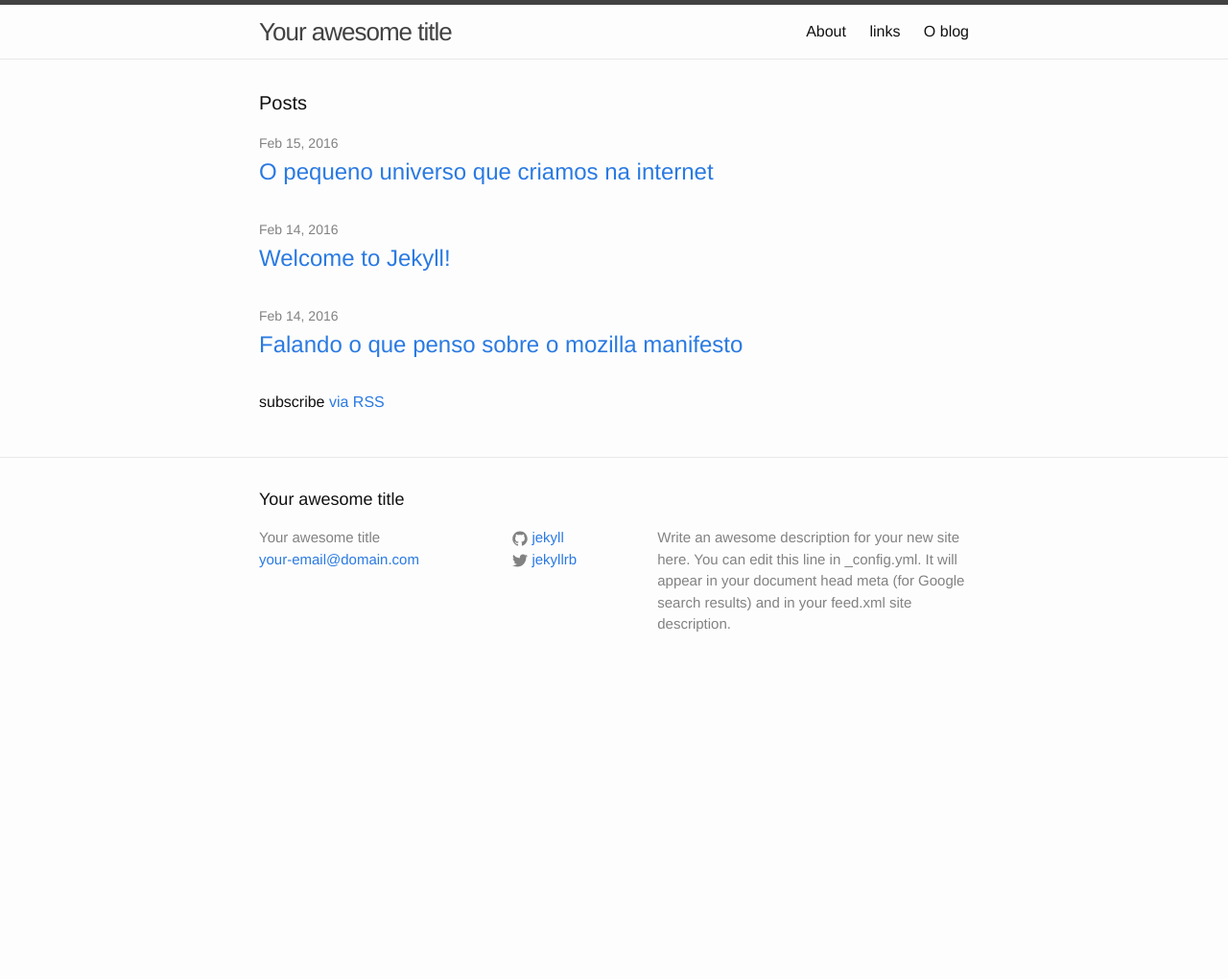
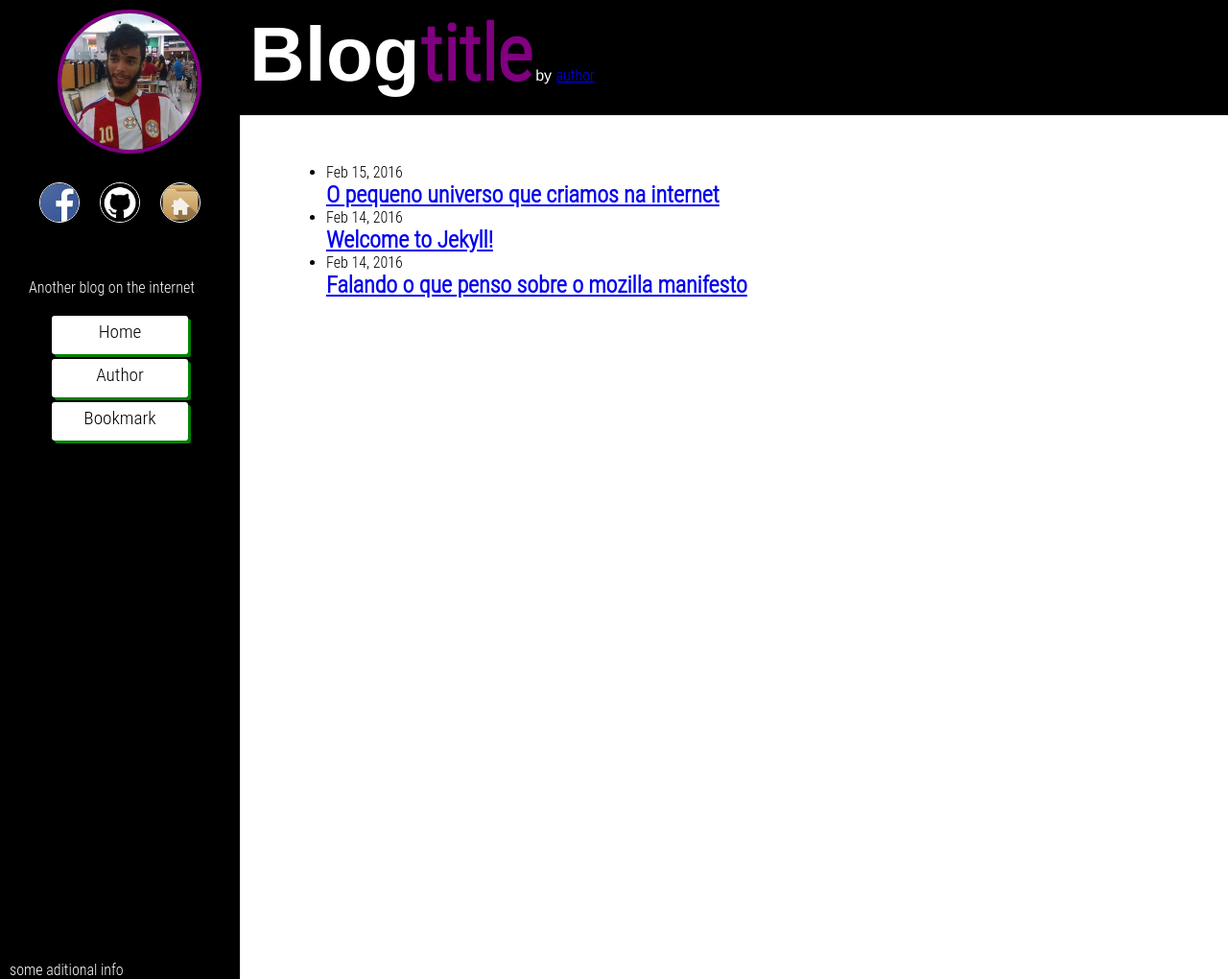
Before and after one commit to batoreh/netoguimaraes.github.io, a Jekyll site: the page built from indexpast.html, in a window 1280 px wide. Shown: the whole page at 96% size. Built offline with Jekyll 4.4.1, drawn with Linux system fonts in a browser that asks for light colours; some web fonts are replaced; before the commit the page ends 900 px from its top, so only the background shows below that.

Commit message:
Added files via upload

```diff
--- a/_layouts/default.html
+++ b/_layouts/default.html
@@ -1,20 +1,48 @@
-<!DOCTYPE html>
 <html>
-
-  {% include head.html %}
-
-  <body>
-
-    {% include header.html %}
-
-    <div class="page-content">
-      <div class="wrapper">
-        {{ content }}
-      </div>
-    </div>
-
-    {% include footer.html %}
-
-  </body>
-
+	<head>
+		<link rel="stylesheet" href="css/master.css" type="text/css" charset="utf-8">
+		<meta charset="utf-8">
+		<title>blog title</title>
+	</head>
+	<body>
+		<header class="header-container">
+			<div class="header-author-container">
+				<img class="header-author-img" src="assets/author.jpg" alt="an author's pic"/>
+			</div>
+			<div class="title-container">
+				<h1 class="blog-title">Blog<span class="purple">title</h1>
+					<p>by <a href="http://www.url.com" target="_blank">author</a></p>
+			</div>
+		</header>
+		<div class="sidebar-container">
+			<div class="sidebar-social-media-container">
+				<ul class="sidebar-list social-media">
+					<li id="facebook" class="social-media-link"><img src="assets/facebook.png" alt="facebook-icon"/>	</li>
+					<li id="github" class="social-media-link"> <img src="assets/github.png" alt="github icon"/></li>
+					<li id="portifolio" class="social-media-link"> <img src="assets/home.png" alt=""/> </li>
+				</ul>
+			</div>
+			<p>Another blog on the internet</p>
+			<nav class="sidebar-navbar">
+				<ul class="sidebar-list navbar-links-container">
+					<li class="navbar-links-item"><a href="http://www.url.com" target="_blank">Home</a></li>
+					<li class="navbar-links-item"><a href="http://www.url.com" target="_blank">Author</a></li>
+					<li class="navbar-links-item"><a href="http://www.url.com" target="_blank">Bookmark</a></li>
+				</ul>
+			</nav>
+			<footer>
+				<p>some aditional info</p>
+			</footer>
+		</div>
+		<div class="content-container">
+			<ul>
+				{% for post in site.posts %}
+			      <li>
+			          <span class="post-meta">{{ post.date | date: "%b %-d, %Y"  }}</span>
+					  <h2><a class="post-link" href="{{ post.url | prepend: site.baseurl  }}">{{ post.title  }}</a></h2>
+			      </li>
+			      {% endfor %}
+			</ul>
+		</div>
+	</body>
 </html>
```
Also changed, not shown: _layouts/page.html (+48 -14 lines), _layouts/post.html (+48 -15 lines), index.html (+17 -42 lines).
